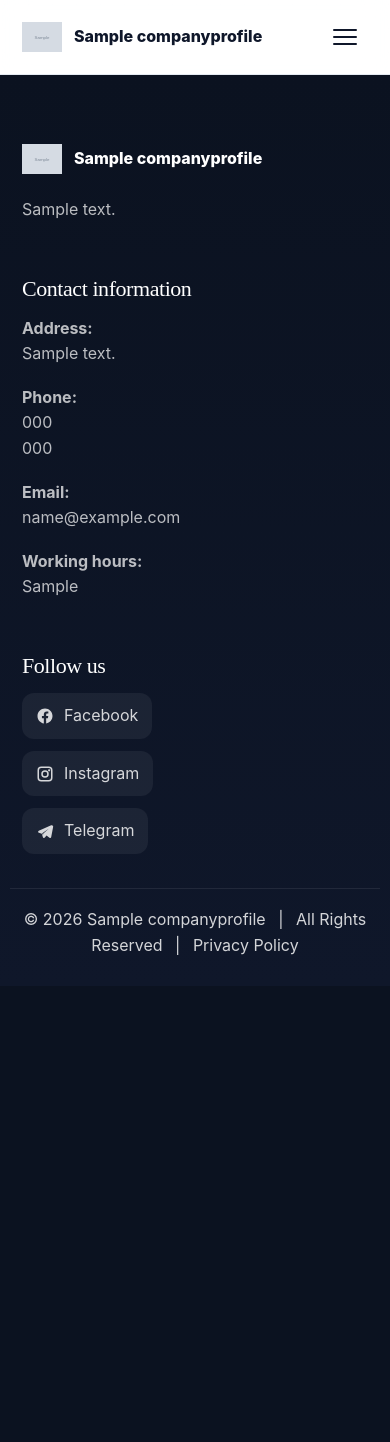
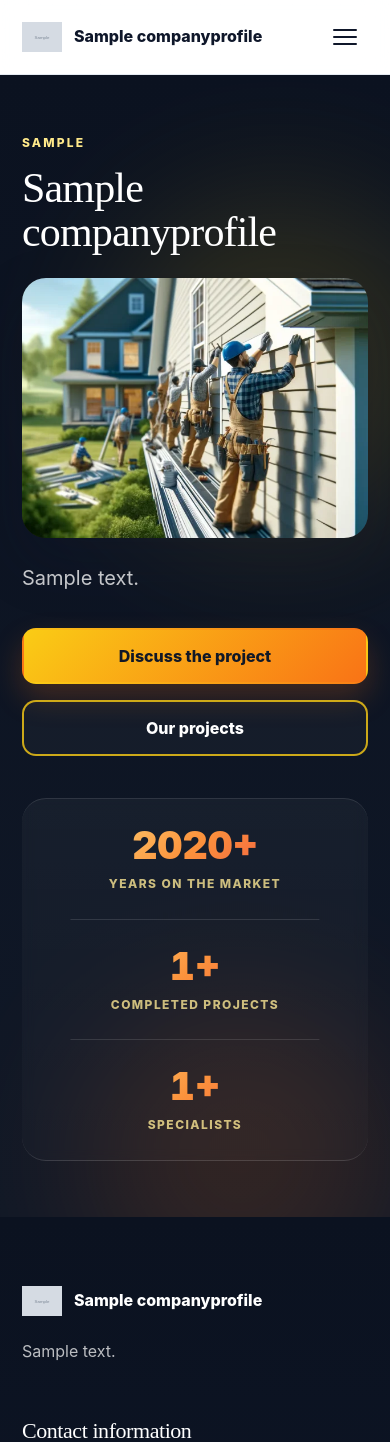
Before and after one commit to Ananiev-Vitalii/Erbauer-Inc, a Django app: page / in a window 390 px wide. Shown: the top 1442 px of the page. Before the commit the page ends 955 px from the top, so only its background shows below. Run offline with Django 5.2, Linux system fonts and the light colour scheme; tables that the repository leaves empty hold one stand-in row (values such as "Sample post"); grey boxes marked "Sample" are stand-in pictures; some libraries are stand-ins or nearby versions.

Commit message:
implement Hero section with dynamic content and UI logic
- add hero_badge, hero_title, hero_description fields to model
- create and apply migrations
- register new fields in Django admin
- build hero.html template and integrate into home.html
- add responsive layout and styles in home.css/base.css
- implement JS logic (image alignment, reveal animations, counters, header offset handling)

```diff
--- a/main/admin.py
+++ b/main/admin.py
@@ -18,6 +18,9 @@ class CompanyProfileAdmin(admin.ModelAdmin):
         "completed_objects_count",
         "employees_count",
         "about",
+        "hero_badge",
+        "hero_title",
+        "hero_description",
         "footer_description",
         "working_hours",
         "facebook_url",
--- a/main/models.py
+++ b/main/models.py
@@ -35,6 +35,9 @@ class CompanyProfile(models.Model):
     )
     employees_count = models.PositiveIntegerField(_("Employees count"), default=0)
     about = models.TextField(_("About"), blank=True)
+    hero_badge = models.CharField("Hero badge", max_length=50, blank=True)
+    hero_title = models.TextField(_("Hero title"), blank=True)
+    hero_description = models.TextField(_("Hero description"), blank=True)
     footer_description = models.TextField(_("Footer description"), blank=True)
 
     created_at = models.DateTimeField(_("Created at"), auto_now_add=True)
--- a/static/css/base.css
+++ b/static/css/base.css
@@ -44,6 +44,7 @@
 
 html {
   scroll-behavior: smooth;
+  scroll-padding-top: calc(var(--site-header-height, 0px) + 12px);
 }
 
 body {
--- a/static/css/home.css
+++ b/static/css/home.css
@@ -51,6 +51,7 @@ h3 {
 
 .section-lead,
 .hero-text {
+  margin-top: 0;
   font-size: 20px;
   color: var(--muted);
 }
@@ -59,6 +60,7 @@ h3 {
   color: rgba(255, 255, 255, 0.76);
 }
 
+/* hero */
 .hero {
   padding-top: 80px;
   padding-bottom: 72px;
@@ -68,10 +70,27 @@ h3 {
   display: grid;
   grid-template-columns: 1.05fr 0.95fr;
   gap: 56px;
-  align-items: center;
+  align-items: start;
 }
 
-.hero-actions {
+.hero-copy {
+  max-width: 720px;
+}
+
+.hero-copy h1 {
+  margin-bottom: 0;
+}
+
+.hero-copy-extra {
+  grid-column: 1 / 2;
+}
+
+.hero-copy-extra .hero-text {
+  margin-top: 0;
+}
+
+.hero-actions,
+.hero-copy-extra .hero-actions {
   display: flex;
   flex-wrap: wrap;
   gap: 16px;
@@ -80,6 +99,13 @@ h3 {
 
 .hero-media {
   position: relative;
+  align-self: start;
+  margin-top: var(--hero-media-offset, 0px);
+}
+
+.hero-media .image-frame {
+  min-height: 320px;
+  height: var(--hero-image-height, 320px);
 }
 
 .hero-glow {
@@ -124,23 +150,76 @@ h3 {
 }
 
 .image-frame img {
+  display: block;
   width: 100%;
   height: 100%;
   object-fit: cover;
+  object-position: center;
 }
 
 .image-frame-lg {
-  min-height: 420px;
+  min-height: unset;
 }
 
 .image-frame-md {
   min-height: 320px;
 }
 
+/* hero stats - new */
 .hero-stats {
   margin-top: 64px;
 }
 
+.hero-stats-bar {
+  display: grid;
+  grid-template-columns: repeat(3, 1fr);
+  gap: 0;
+  border-top: 1px solid rgba(255, 255, 255, 0.12);
+  border-bottom: 1px solid rgba(255, 255, 255, 0.12);
+  background: linear-gradient(180deg, rgba(255, 255, 255, 0.04), rgba(255, 255, 255, 0.015));
+  backdrop-filter: blur(6px);
+  border-radius: 24px;
+  overflow: hidden;
+}
+
+.hero-stat {
+  position: relative;
+  padding: 32px 24px 28px;
+  text-align: center;
+}
+
+.hero-stat:not(:last-child)::after {
+  content: "";
+  position: absolute;
+  top: 22%;
+  right: 0;
+  width: 1px;
+  height: 56%;
+  background: rgba(255, 255, 255, 0.12);
+}
+
+.hero-stat-value {
+  display: block;
+  font-size: clamp(40px, 5vw, 72px);
+  line-height: 1;
+  font-weight: 900;
+  margin-bottom: 10px;
+  background: var(--gradient-rich);
+  -webkit-background-clip: text;
+  background-clip: text;
+  color: transparent;
+}
+
+.hero-stat-label {
+  display: block;
+  font-size: 13px;
+  font-weight: 800;
+  letter-spacing: 0.14em;
+  text-transform: uppercase;
+  color: rgba(255, 235, 150, 0.78);
+}
+
+/* generic stats for other sections */
 .stats-grid {
   display: grid;
   grid-template-columns: repeat(3, 1fr);
@@ -492,7 +571,6 @@ h3 {
   display: block;
 }
 
-
 /*** back-to-top ***/
 .back-to-top {
   position: fixed;
@@ -524,21 +602,17 @@ h3 {
   background: conic-gradient(
     from 0deg,
     transparent 0deg 60deg,
-
     rgba(249, 115, 22, 0) 60deg,
     rgba(249, 115, 22, 0.12) 74deg,
     rgba(249, 115, 22, 0.35) 88deg,
     rgba(249, 115, 22, 0.7) 102deg,
     #f97316 120deg,
-
     transparent 120deg 240deg,
-
     rgba(250, 204, 21, 0) 240deg,
     rgba(250, 204, 21, 0.12) 254deg,
     rgba(250, 204, 21, 0.35) 268deg,
     rgba(250, 204, 21, 0.7) 282deg,
     #facc15 300deg,
-
     transparent 300deg 360deg
   );
   z-index: 0;
@@ -593,6 +667,15 @@ h3 {
   }
 }
 
+@media (min-width: 981px) and (min-height: 760px) {
+  .hero {
+    min-height: calc(100vh - var(--site-header-height, 0px));
+    display: flex;
+    flex-direction: column;
+    justify-content: space-between;
+  }
+}
+
 @media (max-width: 980px) {
   .hero-grid,
   .two-col-layout,
@@ -600,6 +683,48 @@ h3 {
   .projects-grid,
   .stats-grid {
     grid-template-columns: 1fr;
+  }
+
+  .hero-grid {
+    gap: 24px;
+  }
+
+  .hero-copy,
+  .hero-media,
+  .hero-copy-extra {
+    grid-column: auto;
+  }
+
+  .hero-media {
+    margin-top: 0 !important;
+  }
+
+  .hero-media .image-frame {
+    min-height: 260px;
+    height: 320px;
+  }
+
+  .hero-stats-bar {
+    grid-template-columns: 1fr;
+  }
+
+  .hero-stat {
+    padding: 26px 20px;
+  }
+
+  .hero-stat:not(:last-child)::after {
+    top: auto;
+    bottom: 0;
+    right: auto;
+    left: 50%;
+    transform: translateX(-50%);
+    width: 72%;
+    height: 1px;
+    background: rgba(255, 255, 255, 0.12);
+  }
+
+  .hero-stat-value {
+    font-variant-numeric: tabular-nums;
   }
 
   .cards-grid {
@@ -611,7 +736,7 @@ h3 {
   }
 
   .image-frame-lg {
-    min-height: 340px;
+    min-height: unset;
   }
 
   .section {
@@ -625,7 +750,7 @@ h3 {
     padding-bottom: 56px;
   }
 
-  .hero-actions,
+  .hero-copy-extra .hero-actions,
   .filters {
     flex-direction: column;
   }
@@ -633,6 +758,24 @@ h3 {
   .btn,
   .filter-btn {
     width: 100%;
+  }
+
+  .hero-media .image-frame {
+    min-height: 220px;
+    height: 260px;
+  }
+
+  .hero-stats {
+    margin-top: 42px;
+  }
+
+  .hero-stat-value {
+    font-size: clamp(34px, 10vw, 54px);
+  }
+
+  .hero-stat-label {
+    font-size: 12px;
+    letter-spacing: 0.12em;
   }
 
   .cards-grid,
@@ -656,7 +799,6 @@ h3 {
   }
 }
 
-
 /*** back-to-top ***/
 @keyframes backToTopSpin {
   from {
--- a/static/js/home.js
+++ b/static/js/home.js
@@ -2,7 +2,152 @@ document.addEventListener("DOMContentLoaded", () => {
   const backToTop = document.getElementById("backToTop");
   const projectFilters = document.getElementById("projectFilters");
   const projectCards = document.querySelectorAll(".project-card");
-  const revealItems = document.querySelectorAll(".reveal");
+  const revealItems = document.querySelectorAll(".reveal:not(.hero-stats)");
+  const heroStatsSection = document.querySelector(".hero-stats");
+  const heroStatValues = document.querySelectorAll(".hero-stat-value");
+
+  function syncSiteHeaderHeight() {
+    const siteHeader = document.getElementById("siteHeader");
+    if (!siteHeader) return;
+
+    const headerHeight = siteHeader.getBoundingClientRect().height;
+    document.documentElement.style.setProperty(
+      "--site-header-height",
+      `${Math.round(headerHeight)}px`
+    );
+  }
+
+  function syncHeroImageToTitle() {
+    if (window.innerWidth <= 980) {
+      const heroMedia = document.querySelector(".hero-media");
+      const heroImageFrame = document.querySelector(".hero-media .image-frame");
+
+      if (heroMedia) {
+        heroMedia.style.removeProperty("--hero-media-offset");
+      }
+
+      if (heroImageFrame) {
+        heroImageFrame.style.removeProperty("--hero-image-height");
+      }
+
+      return;
+    }
+
+    const heroCopy = document.querySelector(".hero-copy");
+    const heroTitle = document.querySelector(".hero-copy h1");
+    const heroMedia = document.querySelector(".hero-media");
+    const heroImageFrame = document.querySelector(".hero-media .image-frame");
+
+    if (!heroCopy || !heroTitle || !heroMedia || !heroImageFrame) return;
+
+    const copyRect = heroCopy.getBoundingClientRect();
+    const titleRect = heroTitle.getBoundingClientRect();
+
+    const titleOffsetTop = titleRect.top - copyRect.top;
+    const titleHeight = titleRect.height;
+
+    heroMedia.style.setProperty("--hero-media-offset", `${Math.max(titleOffsetTop, 0)}px`);
+    heroImageFrame.style.setProperty("--hero-image-height", `${Math.max(titleHeight, 220)}px`);
+  }
+
+  function easeOutCubic(t) {
+    return 1 - Math.pow(1 - t, 3);
+  }
+
+  function formatCounterValue(value) {
+    return Math.round(value).toString();
+  }
+
+  function animateCounter(element, options = {}) {
+    const {
+      duration = 1800,
+      startDelay = 0,
+    } = options;
+
+    const rawText = element.textContent.trim();
+    const hasPlus = rawText.includes("+");
+    const target = parseInt(rawText.replace(/[^\d]/g, ""), 10);
+
+    if (Number.isNaN(target)) return;
+    if (element.dataset.counterAnimated === "true") return;
+
+    element.dataset.counterAnimated = "true";
+
+    const startAnimation = () => {
+      element.textContent = hasPlus ? "0+" : "0";
+
+      const startTime = performance.now();
+
+      function updateCounter(currentTime) {
+        const elapsed = currentTime - startTime;
+        const progress = Math.min(elapsed / duration, 1);
+        const eased = easeOutCubic(progress);
+
+        let currentValue;
+
+        if (target <= 20) {
+          currentValue = Math.round(target * eased);
+        } else if (target <= 100) {
+          currentValue = Math.round(target * eased);
+        } else if (target <= 500) {
+          currentValue = Math.round((target * eased) / 2) * 2;
+        } else {
+          currentValue = Math.round((target * eased) / 5) * 5;
+        }
+
+        currentValue = Math.min(currentValue, target);
+
+        element.textContent = hasPlus
+          ? `${formatCounterValue(currentValue)}+`
+          : formatCounterValue(currentValue);
+
+        if (progress < 1) {
+          requestAnimationFrame(updateCounter);
+        } else {
+          element.textContent = hasPlus
+            ? `${formatCounterValue(target)}+`
+            : formatCounterValue(target);
+        }
+      }
+
+      requestAnimationFrame(updateCounter);
+    };
+
+    if (startDelay > 0) {
+      window.setTimeout(startAnimation, startDelay);
+    } else {
+      startAnimation();
+    }
+  }
+
+  function initStatsRevealAndCounter() {
+    if (!heroStatsSection || heroStatValues.length === 0) return;
+
+    const statsObserver = new IntersectionObserver(
+      (entries, observer) => {
+        entries.forEach((entry) => {
+          if (!entry.isIntersecting) return;
+
+          heroStatsSection.classList.add("is-visible");
+
+          heroStatValues.forEach((item, index) => {
+            animateCounter(item, {
+              duration: 1700 + index * 120,
+              startDelay: index * 140,
+            });
+          });
+
+          observer.unobserve(entry.target);
+        });
+      },
+      {
+        threshold: 0.85,
+        rootMargin: "0px",
+      }
+    );
+
+    statsObserver.observe(heroStatsSection);
+  }
 
   if (backToTop) {
     function handleBackToTopVisibility() {
@@ -58,4 +203,29 @@ document.addEventListener("DOMContentLoaded", () => {
 
     revealItems.forEach((item) => observer.observe(item));
   }
+
+  syncSiteHeaderHeight();
+  syncHeroImageToTitle();
+  initStatsRevealAndCounter();
+
+  window.addEventListener("resize", () => {
+    syncSiteHeaderHeight();
+    syncHeroImageToTitle();
+  });
+
+  const heroImage = document.querySelector(".hero-media .image-frame img");
+  if (heroImage) {
+    if (heroImage.complete) {
+      syncHeroImageToTitle();
+    } else {
+      heroImage.addEventListener("load", syncHeroImageToTitle);
+    }
+  }
+
+  if (document.fonts && document.fonts.ready) {
+    document.fonts.ready.then(() => {
+      syncSiteHeaderHeight();
+      syncHeroImageToTitle();
+    });
+  }
 });
--- a/templates/includes/home/hero.html
+++ b/templates/includes/home/hero.html
@@ -1,10 +1,61 @@
-<!DOCTYPE html>
-<html lang="en">
-<head>
-  <meta charset="UTF-8">
-  <title>Title</title>
-</head>
-<body>
+{% load i18n static %}
 
-</body>
-</html>
+<section class="hero section-dark" id="hero">
+  <div class="hero-glow hero-glow-1"></div>
+  <div class="hero-glow hero-glow-2"></div>
+
+  <div class="container hero-grid">
+    <div class="hero-copy reveal">
+      <p class="eyebrow">
+        {{ company_profile.hero_badge }}
+      </p>
+
+      <h1>
+        {{ company_profile.hero_title }}
+      </h1>
+    </div>
+
+    <div class="hero-media reveal">
+      <div class="image-frame image-frame-lg">
+        <img
+                src="{% static 'img/hero-placeholder.png.webp' %}"
+                alt="{% trans 'Completed projects' %}"
+        />
+      </div>
+    </div>
+
+    <div class="hero-copy-extra reveal">
+      <p class="hero-text">
+        {{ company_profile.hero_description }}
+      </p>
+
+      <div class="hero-actions">
+        <a class="btn btn-primary" href="#contacts">
+          {% trans "Discuss the project" %}
+        </a>
+        <a class="btn btn-ghost" href="#projects">
+          {% trans "Our projects" %}
+        </a>
+      </div>
+    </div>
+  </div>
+
+  <div class="container hero-stats reveal">
+    <div class="hero-stats-bar">
+      <article class="hero-stat">
+        <span class="hero-stat-value">{{ company_profile.years_on_market|default:"10" }}+</span>
+        <span class="hero-stat-label">{% trans "Years on the market" %}</span>
+      </article>
+
+      <article class="hero-stat">
+        <span class="hero-stat-value">{{ company_profile.completed_objects_count|default:"100" }}+</span>
+        <span class="hero-stat-label">{% trans "Completed projects" %}</span>
+      </article>
+
+      <article class="hero-stat">
+        <span class="hero-stat-value">{{ company_profile.employees_count|default:"50" }}+</span>
+        <span class="hero-stat-label">{% trans "Specialists" %}</span>
+      </article>
+    </div>
+  </div>
+</section>
```
Also changed, not shown: main/migrations/0006_companyprofile_hero_description.py (added), main/migrations/0007_companyprofile_hero_badge_companyprofile_hero_title.py (added), static/img/hero-placeholder.png.webp (added). Lines whose indentation alone changed are shown as unchanged.
